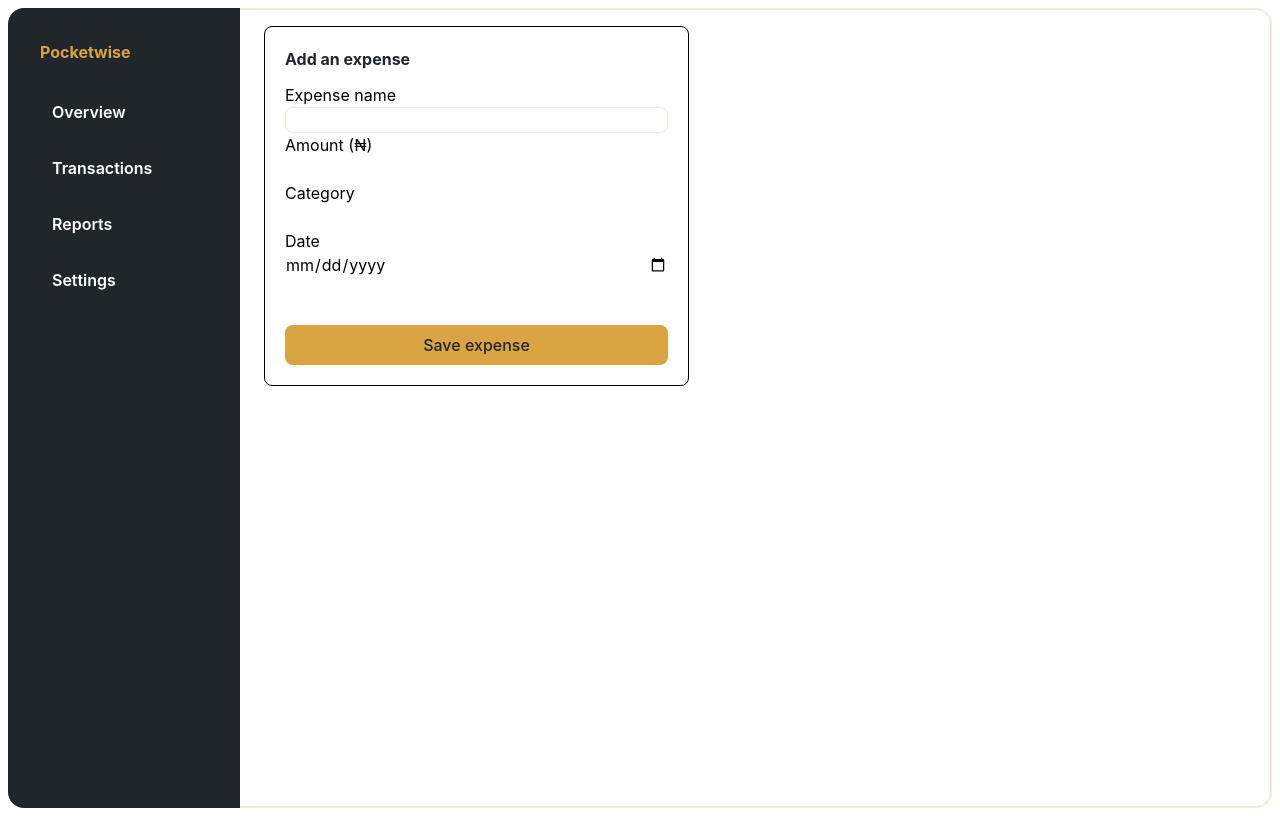
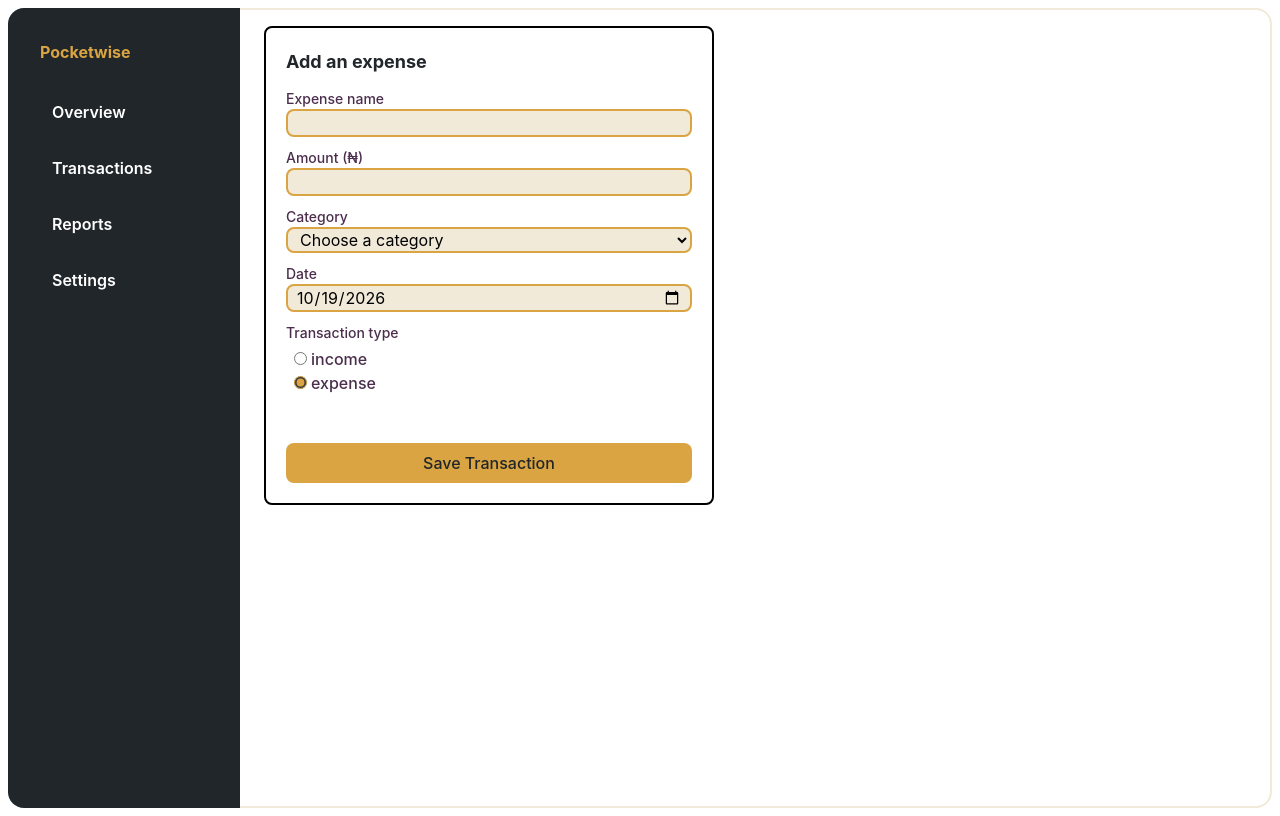
Before and after one commit to Mua-204/React-challenge-Personal-Expense-Tracker, a React (Vite) app in the folder client/: page /add-Transaction in a window 1280 px wide. Built offline with nearby package versions, Linux system fonts and the light colour scheme.

Commit message:
Created the TransactionContext.jsx, set up transaction context. I also Set up my LocalStorage() although i didn't finish it. 24-10-26

```diff
--- a/client/src/Pages/Form.jsx
+++ b/client/src/Pages/Form.jsx
@@ -1,32 +1,184 @@
-import React from 'react'
+// Possible correction to be made
+{
+  /*
+  1. Your date comment is correct! toISOString() uses UTC, which can give you the wrong local date around midnight. We'll fix that before moving on.
+  2. Your category options include both income and expense categories. Your current code allows someone to select an income category while the transaction type is set to expense. Later, we can make the category options respond to the selected transaction type.
+  */
+}
+import React, { useState, useContext } from 'react'
+import { TransactionContext } from '../context/TransactionContext';
 
 const Form = () => {
+  const [expenseInput, setExpenseInput] = useState({
+    expense_name: "",
+    amount: "",
+    expense_category: "",
+    // remember to correct the UTC date stuff ohh
+    date: new Date().toISOString().split("T")[0],
+    transaction:'expense',
+  });
+
+  const { transactions, setTransactions } = useContext(TransactionContext);
+
+  const setInput = (e) => {
+    setExpenseInput(prev => ({...prev, [e.target.name]:e.target.value}))
+  }
+  const handleSubmit = (e) => {
+    e.preventDefault();
+    const result = expenseInput;
+
+    const newTransaction={id: Date.now(), title:result.expense_name, amount:Number(result.amount),date:result.date, category:result.expense_category,transaction:result.transaction}
+
+    setTransactions(prev=>{return([...prev,newTransaction])})
+
+
+  }
+
   return (
-    <div className="border rounded-lg sm:w-[300] md:w-106.25 px-5 pt-5 pb-3">
-      <h3 className="font-bold mb-3 text-[#21262B]">Add an expense</h3>
-      <form action="">
+    <div className="border-2 rounded-lg sm:w-[300px] md:w-[450px] px-5 pt-5 pb-3 max-h-full overflow-y-auto">
+      <h3 className="font-bold mb-3 text-[#21262B] md:text-lg">
+        Add an expense
+      </h3>
+      <form action="" onSubmit={handleSubmit} className="flex flex-col gap-2.5">
+        {/* expense name */}
         <p className="flex flex-col">
-          <label htmlFor="" className=''>Expense name</label>
-          <input type="text" className='border rounded-lg border-[#F1EAD9]' />
+          <label
+            htmlFor="expense_name"
+            className="font-medium text-[#4B2E4D] text-[14px] "
+          >
+            Expense name
+          </label>
+          <input
+            required
+            name="expense_name"
+            value={expenseInput.expense_name}
+            onChange={setInput}
+            type="text"
+            id="expense_name"
+            className="border-2 rounded-lg border-[#D9A441] bg-[#F1EAD9] focus:outline-none px-2 "
+          />
         </p>
+        {/* amount */}
         <p className="flex flex-col">
-          <label htmlFor="">Amount (&#8358;)</label>
-          <input type="number" />
+          <label
+            htmlFor="amount"
+            className="font-medium text-[#4B2E4D] text-[14px] "
+          >
+            Amount (&#8358;)
+          </label>
+          <input
+            step="1"
+            required
+            value={expenseInput.amount}
+            name="amount"
+            onChange={setInput}
+            min="10"
+            id="amount"
+            type="number"
+            className="border-2 rounded-lg border-[#D9A441] bg-[#F1EAD9] focus:outline-none px-2 "
+          />
         </p>
+        {/* category */}
         <p className="flex flex-col">
-          <label htmlFor="">Category</label>
-          <input type="text" />
+          <label
+            htmlFor="category"
+            className="font-medium text-[#4B2E4D] text-[14px] "
+          >
+            Category
+          </label>
+          <select
+            name="expense_category"
+            onChange={setInput}
+            value={expenseInput.expense_category}
+            id="category"
+            required
+            className="border-2 rounded-lg border-[#D9A441] bg-[#F1EAD9] focus:outline-none px-2 "
+          >
+            <option disabled value="" >Choose a category</option>
+            <optgroup label="Expenses">
+              <option value="Food">Food</option>
+              <option value="Transport">Transport</option>
+              <option value="Bills">Bills</option>
+              <option value="Shopping">Shopping</option>
+              <option value="Health">Health</option>
+              <option value="Education">Education</option>
+              <option value="Entertainment">Entertainment</option>
+              <option value="Personal care">Personal care</option>
+              <option value="Other">Other</option>
+            </optgroup>
+            <optgroup label="Income">
+              <option value="Job salary">Job salary</option>
+              <option value="investment return">Investment returns</option>
+            </optgroup>
+          </select>
         </p>
+        {/* date */}
         <p className="flex flex-col">
-          <label htmlFor="">Date</label>
-          <input type="date" />
+          <label
+            htmlFor="expense_date"
+            className="font-medium text-[#4B2E4D] text-[14px] "
+          >
+            Date
+          </label>
+          <input
+            type="date"
+            value={expenseInput.date}
+            onChange={setInput}
+            name="date"
+            id="expense_date"
+            className="border-2 rounded-lg border-[#D9A441] bg-[#F1EAD9] focus:outline-none px-2 "
+          />
         </p>
+        {/* transaction type */}
+        <div className="flex flex-col gap-1">
+          <p className="font-medium text-[#4B2E4D] text-[14px] ">
+            Transaction type
+          </p>
+
+          <div>
+            <p>
+              <input
+                type="radio"
+                id="income-radio"
+                name="transaction"
+                value="income"
+                checked={expenseInput.transaction === "income"}
+                onChange={setInput}
+                className="accent-[#D9A441] bg-[#F1EAD9] focus:outline-none mr-1 ml-2"
+              />
+              <label
+                htmlFor="income-radio"
+                className="font-medium text-[#4B2E4D] text-[16px] "
+              >
+                income
+              </label>
+            </p>
+
+            <p>
+              <input
+                type="radio"
+                name="transaction"
+                id="expense-radio"
+                checked={expenseInput.transaction === "expense"}
+                value="expense"
+                onChange={setInput}
+                className="accent-[#D9A441] mr-1 ml-2"
+              />
+              <label
+                htmlFor="expense-radio"
+                className="font-medium text-[#4B2E4D] text-[16px] "
+              >
+                expense
+              </label>
+            </p>
+          </div>
+        </div>
 
         <button
           type="submit"
-          className="mt-12 bg-[#D9A441] text-[#21262B]  mb-2 w-full rounded-lg py-2 font-medium "
+          className="mt-9.5 bg-[#D9A441] text-[#21262B]  mb-2 w-full rounded-lg py-2 font-medium hover:bg-[#D9A441]/85  hover:ease-in-out duration-500 cursor-pointer"
         >
-          Save expense
+          Save Transaction
         </button>
       </form>
     </div>
--- a/client/src/Pages/Transactions.jsx
+++ b/client/src/Pages/Transactions.jsx
@@ -1,11 +1,58 @@
-import React from 'react'
+import React, { useContext } from 'react'
+import { TransactionContext } from '../context/TransactionContext';
 import {Link,NavLink} from 'react-router-dom'
 
 const Transactions = () => {
+  const { transactions } = useContext(TransactionContext);
+
+  const showTransaction = () => {
+    if (transactions.length > 0) {
+       return( transactions.map((item, idx) => {
+          return (
+            <tr key={item.id} className="hover:bg-[#eadecc] transition-colors">
+              <td className="p-3">{item.title}</td>
+              <td className="p-3">{item.category}</td>
+              <td className="p-3">{item.date}</td>
+              <td className="p-3 font-semibold">
+                ₦{item.amount.toLocaleString()}
+              </td>
+            </tr>
+          );
+       })
+       )
+    }
+    else {
+      return (
+        <tr className="hover:bg-[#eadecc] transition-colors ml-1">
+          <td className="p-3 text-center text-gray-500 italic" colSpan={4}>
+            No transactions yet
+          </td>
+        </tr>
+      );}
+  }
+
+
+
   return (
-    <div>
+    <>
+      <div className="overflow-x-auto rounded-lg border border-[#D9A441]">
+        <table className="min-w-full divide-y divide-[#D9A441] bg-[#F1EAD9] text-left text-sm text-gray-800">
+          <thead className="bg-[#D9A441] text-white font-medium">
+            <tr>
+              <th className="p-3">Expense</th>
+              <th className="p-3">Category</th>
+              <th className="p-3">Date</th>
+              <th className="p-3">Amount</th>
+            </tr>
+          </thead>
+
+          <tbody className="divide-y divide-gray-200">
+            {showTransaction()}
+          </tbody>
+        </table>
+      </div>
       <Link to="/add-Transaction">Add Expense </Link>
-    </div>
+    </>
   );
 }
 
--- /dev/null
+++ b/client/src/context/TransactionContext.jsx
@@ -0,0 +1,25 @@
+import React, { useState, createContext, useEffect } from 'react'
+
+const TransactionContext = createContext();
+
+const TransactionProvider = ({ children }) => {
+    const [transactions, setTransactions] = useState(() => {
+        const localTransaction = localStorage.getItem("Transactions");
+        const parseTransaction = JSON.parse(localTransaction);
+            return(parseTransaction || [])
+    })
+
+    useEffect(() => {
+        console.log(transactions, Array.isArray(transactions), transactions.length)
+        const stringingTransaction = JSON.stringify(transactions)
+        localStorage.setItem("Transactions",stringingTransaction)
+
+    },[transactions])
+
+    return (
+        <TransactionContext.Provider value={{transactions, setTransactions}}>
+            {children}
+        </TransactionContext.Provider>
+    )
+ };
+export { TransactionProvider, TransactionContext};
```
Also changed, not shown: client/src/App.jsx (+5 -2 lines).
